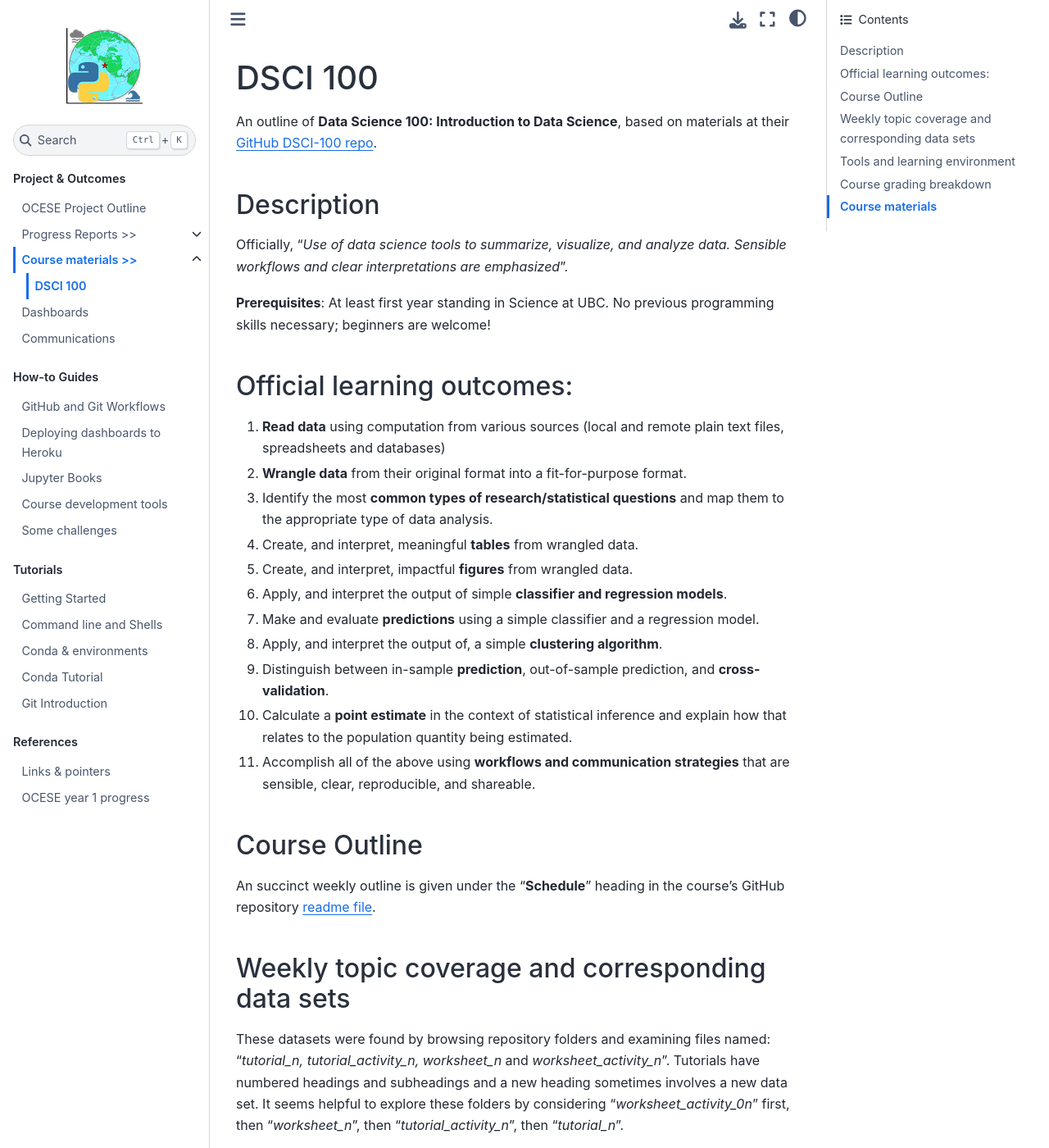
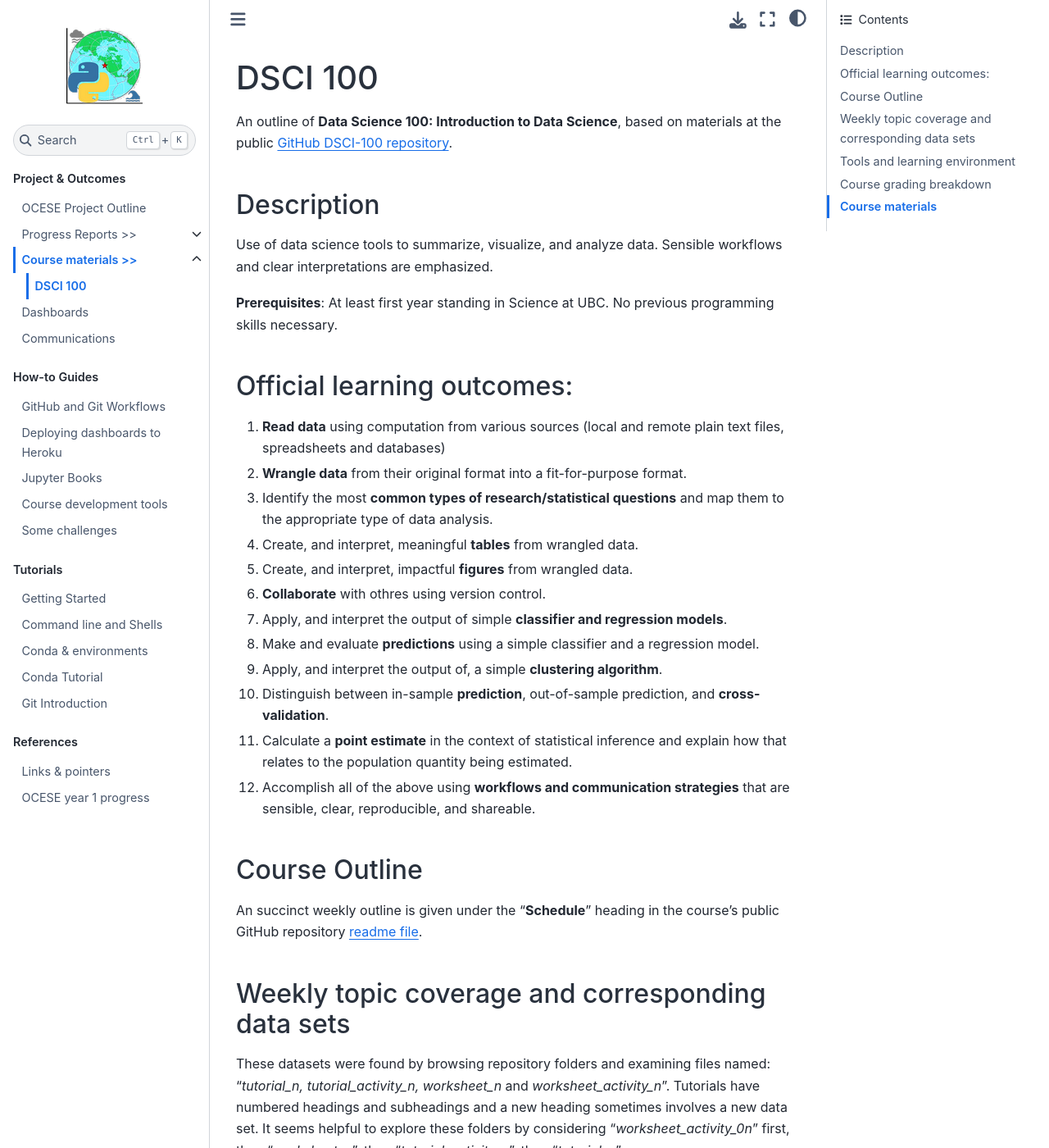
Before and after one commit to eoas-ubc/eoas-ubc.github.io, a Jupyter Book: the page built from docs/dsci100-datasets.md, in a window 1280 px wide and 1400 px high. Shown: the whole window at 82% size. Built offline with Jupyter Book 1.0.4 settings and Sphinx 7.4.7 and the Sphinx Book theme 1.1.4, drawn with Linux system fonts in a browser that asks for light colours.

Commit message:
intermediate steps

```diff
--- a/docs/dsci100-datasets.md
+++ b/docs/dsci100-datasets.md
@@ -1,11 +1,11 @@
 # DSCI 100
-An outline of **Data Science 100: Introduction to Data Science**, based on materials at their [GitHub DSCI-100 repo](https://github.com/UBC-DSCI/dsci-100).
+An outline of **Data Science 100: Introduction to Data Science**, based on materials at the public [GitHub DSCI-100 repository](https://github.com/ubc-dsci/dsci-100-student).
 
 ## Description
 
-Officially, "*Use of data science tools to summarize, visualize, and analyze data. Sensible workflows and clear interpretations are emphasized*".
+Use of data science tools to summarize, visualize, and analyze data. Sensible workflows and clear interpretations are emphasized.
 
-**Prerequisites**: At least first year standing in Science at UBC. No previous programming skills necessary; beginners are welcome!
+**Prerequisites**: At least first year standing in Science at UBC. No previous programming skills necessary.
 
 ## Official learning outcomes:
 
@@ -14,16 +14,17 @@ Officially, "*Use of data science tools to summarize, visualize, and analyze dat
    3. Identify the most **common types of research/statistical questions** and map them to the appropriate type of data analysis.
    4. Create, and interpret, meaningful **tables** from wrangled data.
    5. Create, and interpret, impactful **figures** from wrangled data.
-   6. Apply, and interpret the output of simple **classifier and regression models**.
-   7. Make and evaluate **predictions** using a simple classifier and a regression model.
-   8. Apply, and interpret the output of, a simple **clustering algorithm**.
-   9. Distinguish between in-sample **prediction**, out-of-sample prediction, and **cross-validation**.
-   10. Calculate a **point estimate** in the context of statistical inference and explain how that relates to the population quantity being estimated.
-   11. Accomplish all of the above using **workflows and communication strategies** that are sensible, clear, reproducible, and shareable.
+   6. **Collaborate** with othres using version control.
+   7. Apply, and interpret the output of simple **classifier and regression models**.
+   8. Make and evaluate **predictions** using a simple classifier and a regression model.
+   9. Apply, and interpret the output of, a simple **clustering algorithm**.
+   10. Distinguish between in-sample **prediction**, out-of-sample prediction, and **cross-validation**.
+   11. Calculate a **point estimate** in the context of statistical inference and explain how that relates to the population quantity being estimated.
+   12. Accomplish all of the above using **workflows and communication strategies** that are sensible, clear, reproducible, and shareable.
 
 ## Course Outline
 
-An succinct weekly outline is given under the "**Schedule**" heading in the course's GitHub repository [readme file](https://github.com/UBC-DSCI/dsci-100).
+An succinct weekly outline is given under the "**Schedule**" heading in the course's public GitHub repository [readme file](https://github.com/ubc-dsci/dsci-100-student).
 
 ## Weekly topic coverage and corresponding data sets
 
```
Also changed, not shown: docs/oceseprogress-dsci100.md (added, +23 -0 lines), docs/oceseprogress-eosc211.md (added, +18 -0 lines).
